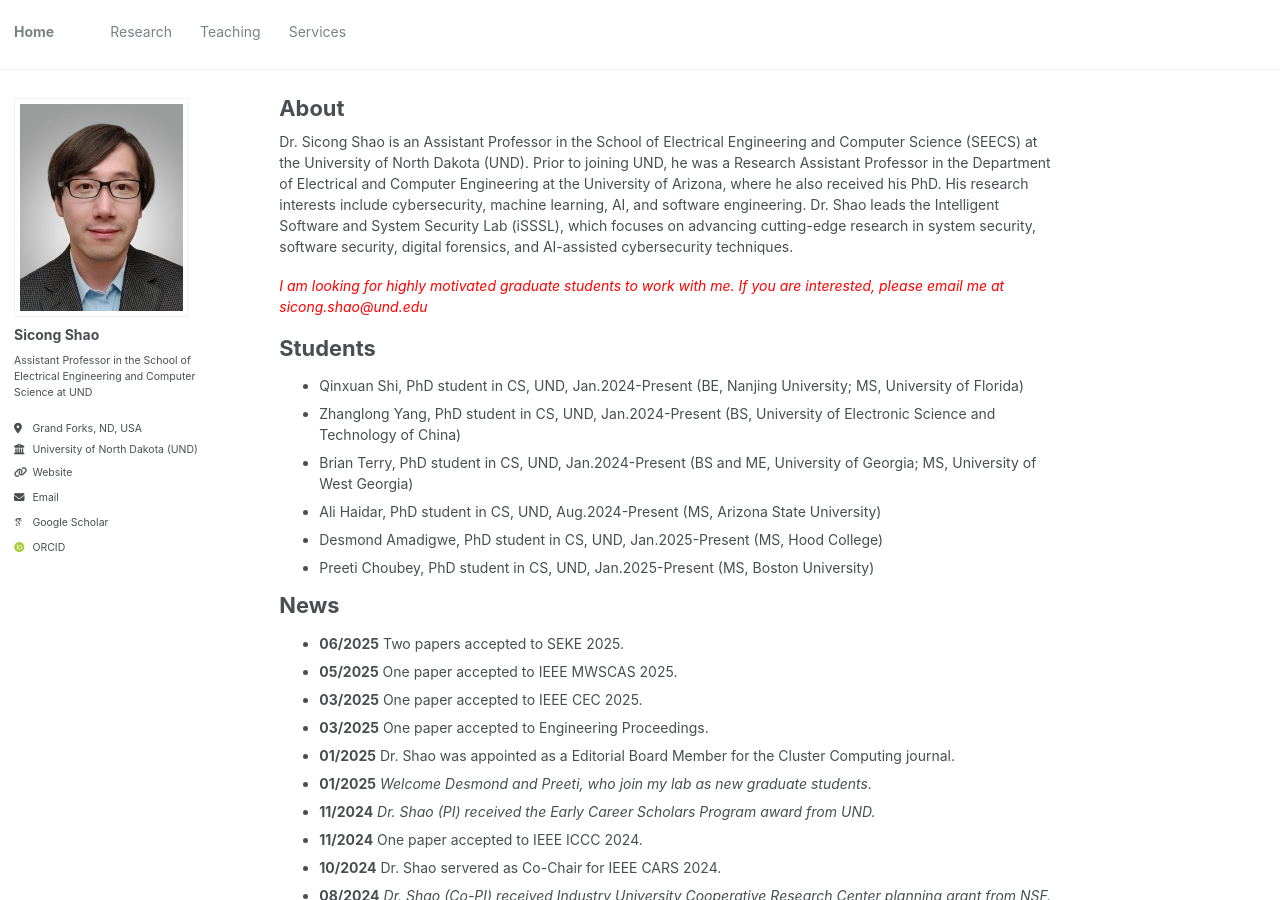
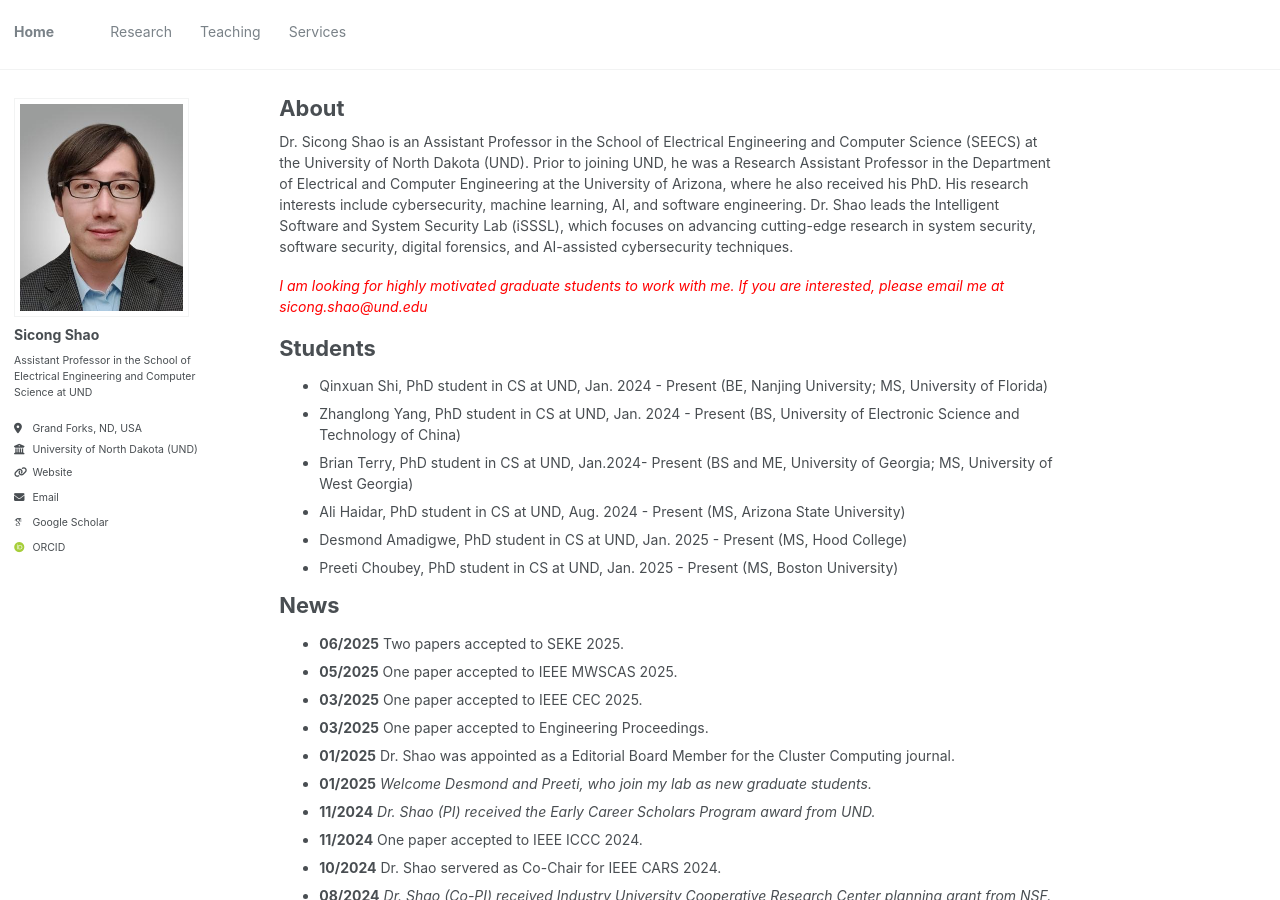
Before and after one commit to sicongshao/sicongshao.github.io, a Jekyll site: the page built from _pages/about.md, in a window 1280 px wide and 900 px high. Built offline with Jekyll 4.4.1, drawn with Linux system fonts in a browser that asks for light colours; some web fonts are replaced.

Commit message:
first commit

```diff
--- a/_pages/about.md
+++ b/_pages/about.md
@@ -18,12 +18,12 @@ Dr. Sicong Shao is an Assistant Professor in the School of Electrical Engineerin
 
 Students
 ======
-* Qinxuan Shi, PhD student in CS, UND, Jan.2024-Present (BE, Nanjing University; MS, University of Florida)
-* Zhanglong Yang, PhD student in CS, UND, Jan.2024-Present (BS, University of Electronic Science and Technology of China)
-* Brian Terry, PhD student in CS, UND, Jan.2024-Present (BS and ME, University of Georgia; MS, University of West Georgia)
-* Ali Haidar, PhD student in CS, UND, Aug.2024-Present (MS, Arizona State University)
-* Desmond Amadigwe, PhD student in CS, UND, Jan.2025-Present (MS, Hood College)
-* Preeti Choubey, PhD student in CS, UND, Jan.2025-Present (MS, Boston University)
+* Qinxuan Shi, PhD student in CS at UND, Jan. 2024 - Present (BE, Nanjing University; MS, University of Florida)
+* Zhanglong Yang, PhD student in CS at UND, Jan. 2024 - Present (BS, University of Electronic Science and Technology of China)
+* Brian Terry, PhD student in CS at UND, Jan.2024- Present (BS and ME, University of Georgia; MS, University of West Georgia)
+* Ali Haidar, PhD student in CS at UND, Aug. 2024 - Present (MS, Arizona State University)
+* Desmond Amadigwe, PhD student in CS at UND, Jan. 2025 - Present (MS, Hood College)
+* Preeti Choubey, PhD student in CS at UND, Jan. 2025 - Present (MS, Boston University)
 
 News
 ======
```
